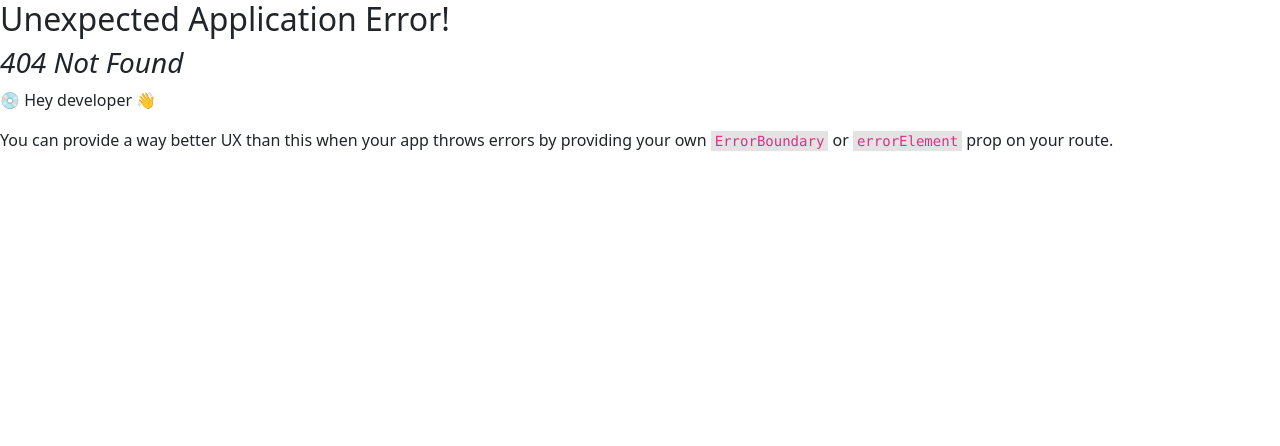
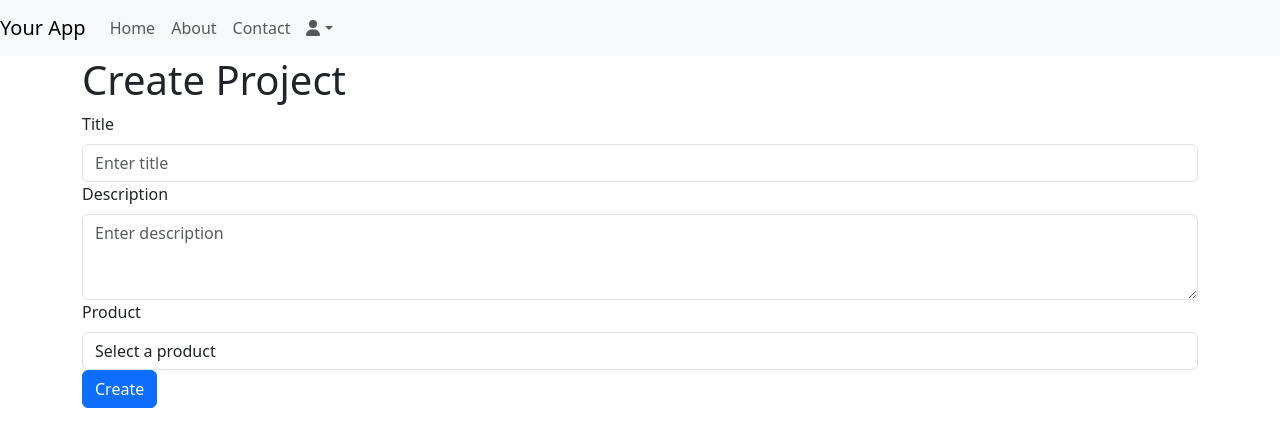
Before and after one commit to parth1320/photovoltaic-system, a React (Create React App) app in the folder frontend/: page /dashboard/create in a window 1280 px wide. Before the commit this address had no page. Shown: the top 446 px of the page. Built offline with nearby package versions, Linux system fonts and the light colour scheme.

Commit message:
Working with project form

```diff
--- a/frontend/src/App.js
+++ b/frontend/src/App.js
@@ -8,6 +8,7 @@ import UserProfile from "./pages/Profile";
 import "./App.css";
 import Logout from "./pages/Logout";
 import Auth from "./pages/Auth";
+import CreateProject from "./pages/project/CreateProjectForm";
 
 const router = createBrowserRouter([
   {
@@ -31,6 +32,10 @@ const router = createBrowserRouter([
         element: <Dashboard />,
       },
       {
+        path: "create",
+        element: <CreateProject />,
+      },
+      {
         path: "profile",
         element: <UserProfile />,
       },
--- a/frontend/src/pages/Dashboard.js
+++ b/frontend/src/pages/Dashboard.js
@@ -1,5 +1,4 @@
 import React, { useEffect, useState } from "react";
-import { BrowserRouter as Router, Routes, Route, Link } from "react-router-dom";
 import axiosInstance from "../axiosInstance/setHeader";
 import { Card, Row, Col, Button } from "react-bootstrap";
 
@@ -27,7 +26,7 @@ const Dashboard = () => {
   return (
     <>
       <h1>Project Dashboard</h1>
-      <Button as={Link} to="/projects/create" variant="primary">
+      <Button href="/dashboard/create" variant="primary">
         Create Project
       </Button>
       <Row className="mt-3">
@@ -37,12 +36,22 @@ const Dashboard = () => {
               <Card.Body>
                 <Card.Title>{project.title}</Card.Title>
                 <Card.Text>{project.description}</Card.Text>
+
+                <div className="d-flex">
+                  <div>
+                    <Button to={`/projects/${project._id}/edit`} variant="info">
+                      Edit
+                    </Button>
+                  </div>
+                  <div>
                     <Button
                       variant="danger"
                       onClick={() => deleteProject(project._id)}
                     >
                       Delete
                     </Button>
+                  </div>
+                </div>
               </Card.Body>
             </Card>
           </Col>
--- /dev/null
+++ b/frontend/src/pages/project/CreateProjectForm.js
@@ -0,0 +1,159 @@
+import { useState } from "react";
+import { Form, Button, Container, Row, Col } from "react-bootstrap";
+
+const CreateProject = () => {
+  const [title, setTitle] = useState("");
+  const [description, setDescription] = useState("");
+  const [product, setProduct] = useState("");
+  const [customProduct, setCustomProduct] = useState(false);
+  const [productParams, setProductParams] = useState({
+    powerPeak: "",
+    orientation: "",
+    inclination: "",
+    area: "",
+    longitude: "",
+    latitude: "",
+  });
+
+  const handleSubmit = () => {};
+
+  const handleProductChange = (e) => {
+    const selectedProduct = e.target.value;
+    setProduct(selectedProduct);
+    if (selectedProduct === "custom") {
+      setCustomProduct(true);
+    } else {
+      setCustomProduct(false);
+    }
+  };
+
+  const handleParamChange = () => {};
+
+  return (
+    <Container>
+      <h1>Create Project</h1>
+      <Form onSubmit={handleSubmit}>
+        <Form.Group controlId="formTitle">
+          <Form.Label>Title</Form.Label>
+          <Form.Control
+            type="text"
+            placeholder="Enter title"
+            value={title}
+            onChange={(e) => setTitle(e.target.value)}
+          />
+        </Form.Group>
+        <Form.Group controlId="formDescription">
+          <Form.Label>Description</Form.Label>
+          <Form.Control
+            as="textarea"
+            rows={3}
+            placeholder="Enter description"
+            value={description}
+            onChange={(e) => setDescription(e.target.value)}
+          />
+        </Form.Group>
+        <Form.Group controlId="formProduct">
+          <Form.Label>Product</Form.Label>
+          <Form.Control
+            as="select"
+            value={product}
+            onChange={handleProductChange}
+          >
+            <option value="">Select a product</option>
+            <option value="product1">Product 1</option>
+            <option value="product2">Product 2</option>
+            <option value="custom">Custom Product</option>
+          </Form.Control>
+        </Form.Group>
+        {customProduct && (
+          <div>
+            <h4>Custom Product Parameters</h4>
+            <Row>
+              <Col md={6}>
+                <Form.Group controlId="formPowerPeak">
+                  <Form.Label>Power Peak</Form.Label>
+                  <Form.Control
+                    type="text"
+                    placeholder="Enter power peak"
+                    name="powerPeak"
+                    value={productParams.powerPeak}
+                    onChange={handleParamChange}
+                  />
+                </Form.Group>
+              </Col>
+              <Col md={6}>
+                <Form.Group controlId="formOrientation">
+                  <Form.Label>Orientation</Form.Label>
+                  <Form.Control
+                    type="text"
+                    placeholder="Enter orientation"
+                    name="orientation"
+                    value={productParams.orientation}
+                    onChange={handleParamChange}
+                  />
+                </Form.Group>
+              </Col>
+            </Row>
+            <Row>
+              <Col md={6}>
+                <Form.Group controlId="formInclination">
+                  <Form.Label>Inclination</Form.Label>
+                  <Form.Control
+                    type="text"
+                    placeholder="Enter inclination"
+                    name="inclination"
+                    value={productParams.inclination}
+                    onChange={handleParamChange}
+                  />
+                </Form.Group>
+              </Col>
+              <Col md={6}>
+                <Form.Group controlId="formArea">
+                  <Form.Label>Area</Form.Label>
+                  <Form.Control
+                    type="text"
+                    placeholder="Enter area"
+                    name="area"
+                    value={productParams.area}
+                    onChange={handleParamChange}
+                  />
+                </Form.Group>
+              </Col>
+            </Row>
+            <Row>
+              <Col md={6}>
+                <Form.Group controlId="formLongitude">
+                  <Form.Label>Longitude</Form.Label>
+                  <Form.Control
+                    type="text"
+                    placeholder="Enter longitude"
+                    name="longitude"
+                    value={productParams.longitude}
+                    onChange={handleParamChange}
+                  />
+                </Form.Group>
+              </Col>
+              <Col md={6}>
+                <Form.Group controlId="formLatitude">
+                  <Form.Label>Latitude</Form.Label>
+                  <Form.Control
+                    type="text"
+                    placeholder="Enter latitude"
+                    name="latitude"
+                    value={productParams.latitude}
+                    onChange={handleParamChange}
+                  />
+                </Form.Group>
+              </Col>
+            </Row>
+          </div>
+        )}
+        <Button variant="primary" type="submit">
+          Create
+        </Button>
+      </Form>
+    </Container>
+  );
+};
+
+export default CreateProject;
```
Also changed, not shown: 1 other file (tests, documents, lock files or other folders). Lines whose indentation alone changed are shown as unchanged.
